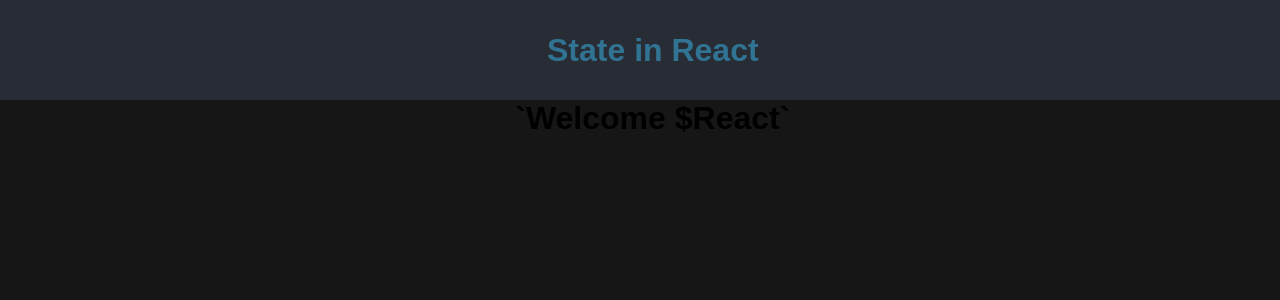
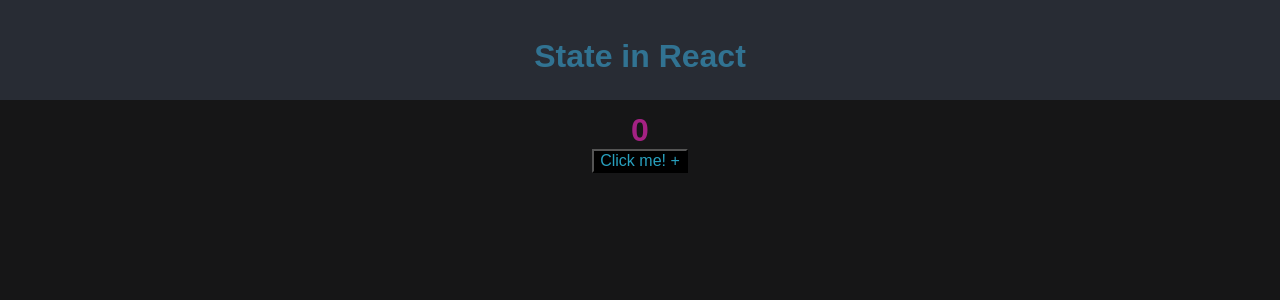
Before and after one commit to Vicious27/StateInReactExplained, a React (Create React App) app: page / in a window 1280 px wide. Shown: the top 300 px of the page. Built offline with nearby package versions, Linux system fonts and the light colour scheme.

Commit message:
created eventhandler to update state in a button

```diff
--- a/src/App.css
+++ b/src/App.css
@@ -13,13 +13,21 @@
   height: 100px;
 }
 
+button.button {
+  display: flex;
+  margin: auto;
+  background: black;
+  color: rgb(40, 160, 190);
+  font-size: 16px;
+}
+
 h1,h2 {
- margin-left: .8em;
+ margin-top: 12px;
  text-align: center;
 }
 
-h1.title {
-  color: rgba(196, 169, 207, 0.986);
+h1.count {
+  color: rgba(170, 34, 136, 0.966);
 }
 
 p {
--- a/src/App.js
+++ b/src/App.js
@@ -1,5 +1,5 @@
 import './App.css';
-import ExampleClass from './ExampleClass';
+import Counter from './Counter';
 
 function App() {
   return (
@@ -8,7 +8,7 @@
         {/* <img src={ } className="App-logo" alt="logo" /> */}
         <h1> State in React</h1>
       </header>
-      <ExampleClass />
+      <Counter />
     </>
   );
 }
--- /dev/null
+++ b/src/Counter.js
@@ -0,0 +1,30 @@
+import React from 'react';
+import './App.css';
+
+
+class Counter extends React.Component {
+  state = {
+    count: 0
+  }
+
+  handleClick = e => {
+    e.preventDefault();
+    this.setState({
+      count: this.state.count + 1
+    });
+  };
+
+  render() {
+    return (
+      <>
+        <h1 className="count" >{this.state.count}</h1>
+        <button className="button" onClick={this.handleClick}>
+          Click me! +
+      </button>
+      </>
+    )
+  };
+};
+
+
+export default Counter;
--- a/src/ExampleClass.js
+++ /dev/null
@@ -1,18 +0,0 @@
-import React from 'react';
-import './App.css';
-
-
-
-class ExampleClass extends React.Component {
-  state = {
-    name: "React"
-  }
-
-  render() {
-    return (
-      <h1> `Welcome ${this.state.name}`</h1>
-    )
-  }
-}
-
-export default ExampleClass;
```
